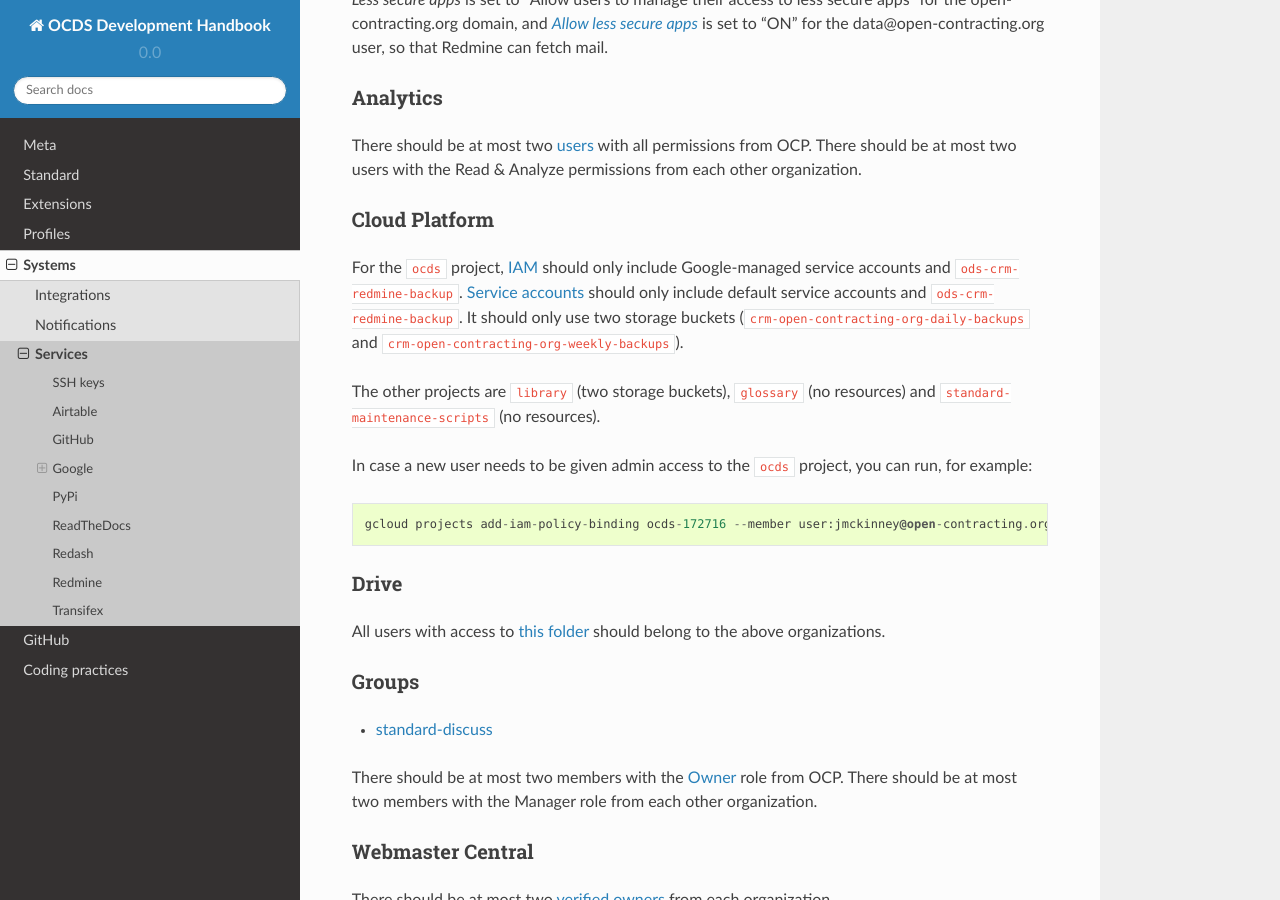
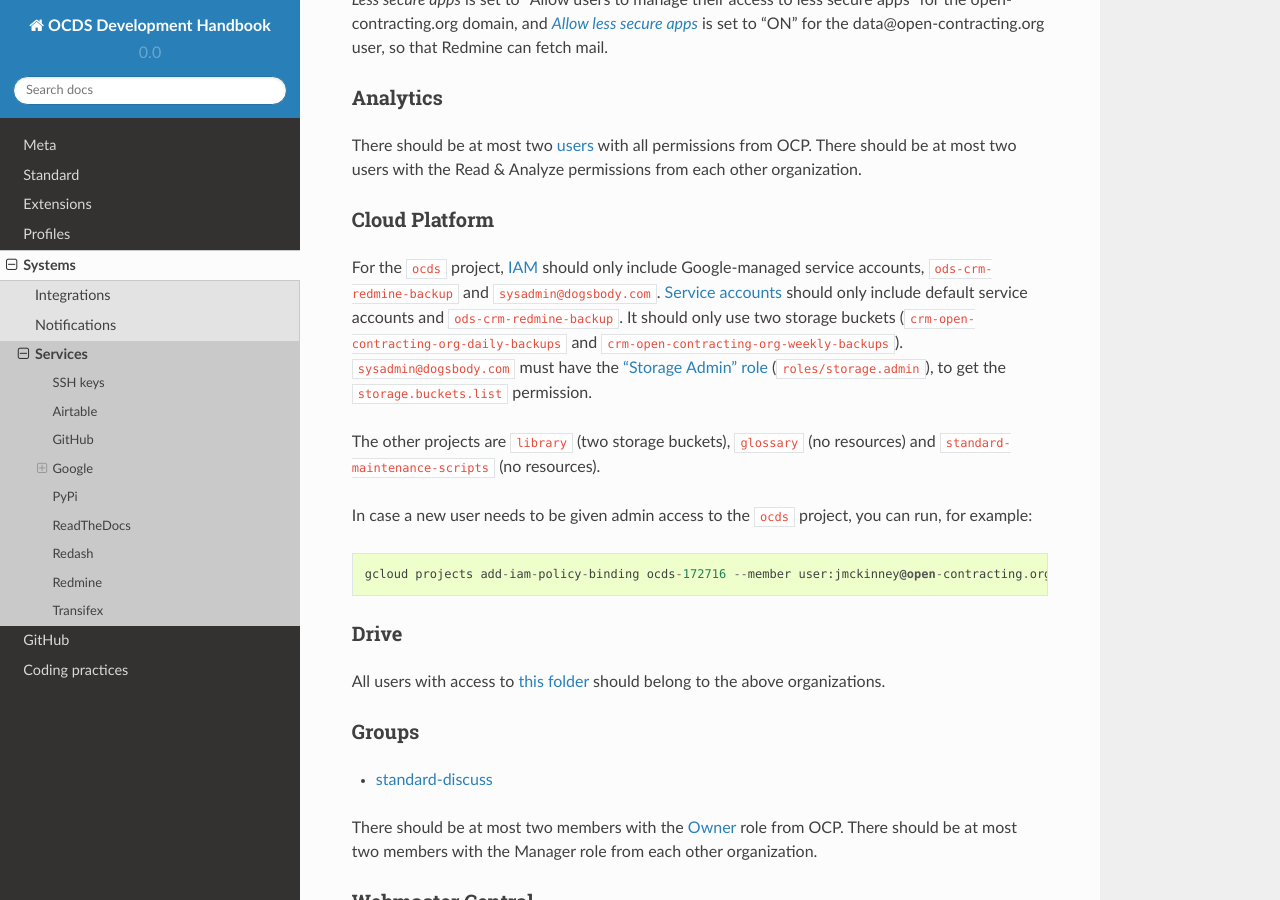
Before and after one commit to open-contracting/standard-development-handbook, a Sphinx documentation site: the page built from docs/systems/services.md, in a window 1280 px wide and 900 px high, scrolled down 903 px. Built offline with Sphinx 7.4.7 and the Read the Docs theme 2.0.0, drawn with Linux system fonts in a browser that asks for light colours.

Commit message:
Add note about Dogsbody access

```diff
--- a/docs/systems/services.md
+++ b/docs/systems/services.md
@@ -36,7 +36,7 @@
 
 ### Cloud Platform
 
-For the `ocds` project, [IAM](https://console.cloud.google.com/iam-admin/iam?organizationId=1015889055088&project=ocds-172716) should only include Google-managed service accounts and `ods-crm-redmine-backup`. [Service accounts](https://console.cloud.google.com/iam-admin/serviceaccounts?organizationId=1015889055088&project=ocds-172716) should only include default service accounts and `ods-crm-redmine-backup`. It should only use two storage buckets (`crm-open-contracting-org-daily-backups` and `crm-open-contracting-org-weekly-backups`).
+For the `ocds` project, [IAM](https://console.cloud.google.com/iam-admin/iam?organizationId=1015889055088&project=ocds-172716) should only include Google-managed service accounts, `ods-crm-redmine-backup` and `sysadmin@dogsbody.com`. [Service accounts](https://console.cloud.google.com/iam-admin/serviceaccounts?organizationId=1015889055088&project=ocds-172716) should only include default service accounts and `ods-crm-redmine-backup`. It should only use two storage buckets (`crm-open-contracting-org-daily-backups` and `crm-open-contracting-org-weekly-backups`). `sysadmin@dogsbody.com` must have the ["Storage Admin" role](https://cloud.google.com/storage/docs/access-control/iam-roles) (`roles/storage.admin`), to get the `storage.buckets.list` permission.
 
 The other projects are `library` (two storage buckets), `glossary` (no resources) and `standard-maintenance-scripts` (no resources).
 
```
